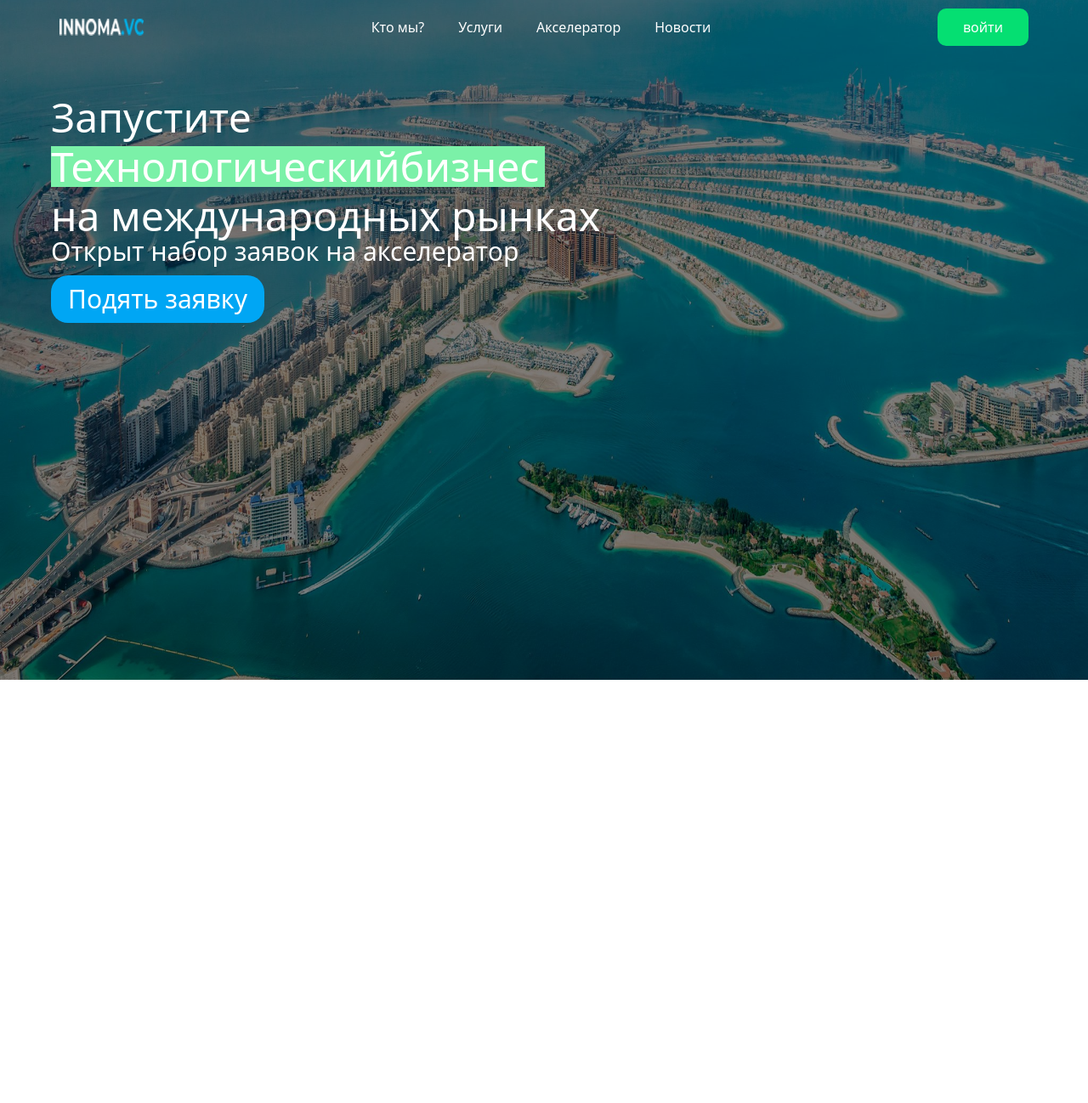
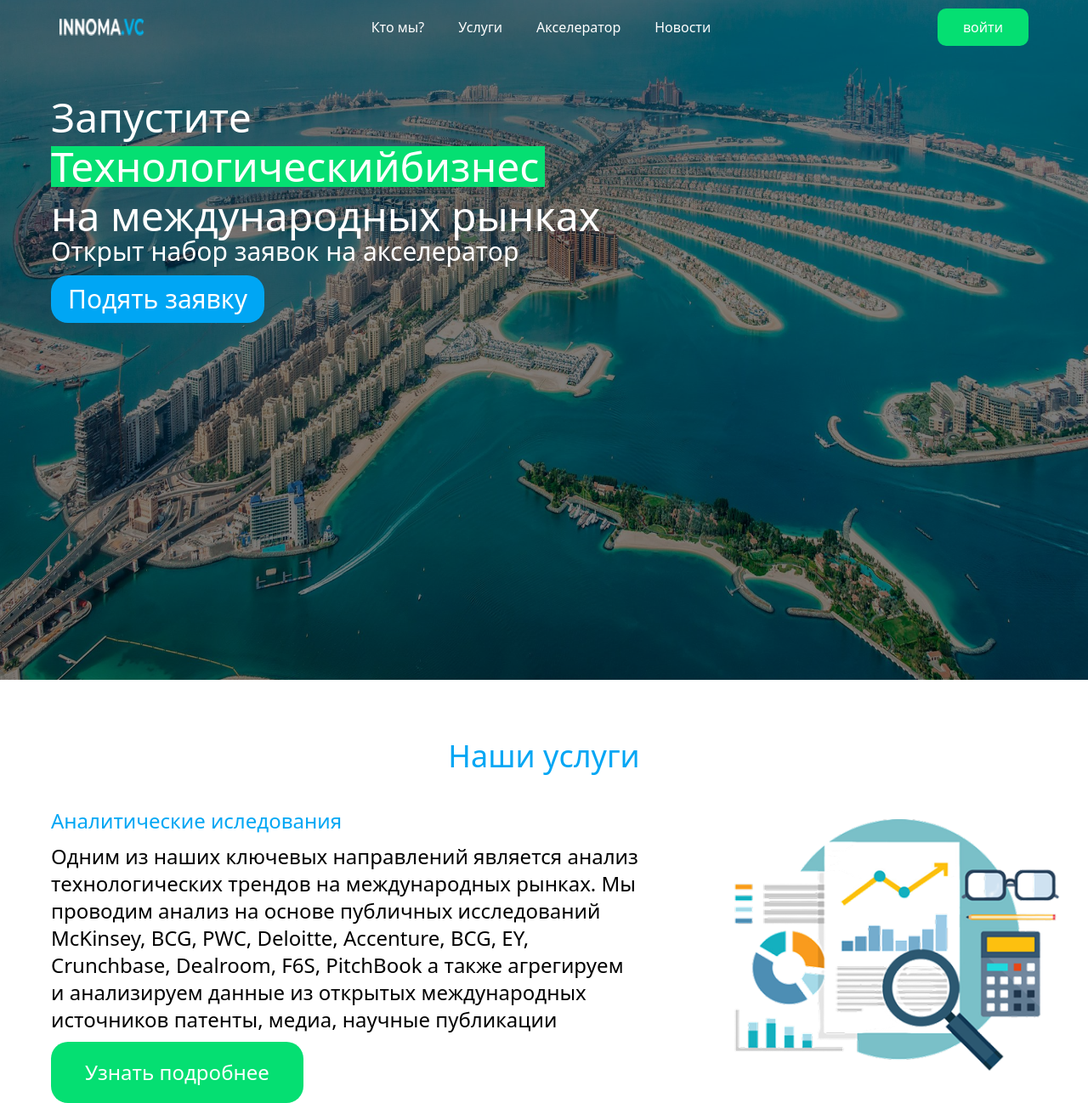
Before and after one commit to Sunat-Ibodov/It--, a website: page src/index.html in a window 1280 px wide. Shown: the whole page at 85% size. Before the commit the page ends 800 px from the top, so only its background shows below. Drawn offline with Linux system fonts and the light colour scheme.

Commit message:
second commit

```diff
--- a/src/index.html
+++ b/src/index.html
@@ -29,12 +29,31 @@
                 class="flex flex-col items-center md:items-start lg:items-start text-3xl md:text-4xl lg:text-5xl justify-center mt-[50px] md:px-[10px] lg:px-[60px]">
                 <h1 class="text-white">Запустите </h1>
                 <div class="flex flex-col md:flex-row lg:flex-row text-white justify-center items-center mt-[10px]">
-                    <h1 class="bg-green-300">Технологический </h1>
-                    <h1 class="bg-green-300 w-[100px] md:w-[130px] lg:w-[170px]">бизнес</h1>
+                    <h1 class="bg-green-400">Технологический </h1>
+                    <h1 class="bg-green-400 w-[100px] md:w-[130px] lg:w-[170px]">бизнес</h1>
                 </div>
-                <h1 class="text-white w-[300px] md:w-[550px] lg:w-[650px] text-center md:text-start lg:text-start mt-[10px]">на международных рынках</h1>
+                <h1
+                    class="text-white w-[300px] md:w-[550px] lg:w-[650px] text-center md:text-start lg:text-start mt-[10px]">
+                    на международных рынках</h1>
                 <p class="text-[20px] md:text-2xl lg:text-3xl text-white">Открыт набор заявок на акселератор</p>
-                <button  class="text-white bg-sky-500 rounded-[20px] outline-0 px-[20px] py-[10px] mt-[10px] md:text-2xl lg:text-3xl">Подять заявку</button>
+                <button
+                    class="text-white bg-sky-500 rounded-[20px] outline-0 px-[20px] py-[10px] mt-[10px] md:text-2xl lg:text-3xl">Подять
+                    заявку</button>
+            </div>
+        </div>
+    </div>
+    <div>
+        <h1 class="mb-[20px] text-sky-500 text-3xl md:text-3xl lg:text-4xl mt-[70px] text-center">Наши услуги</h1>
+
+        <div class="flex flex-col lg:flex-row-reverse md:items-center">
+            <img src="./images/kisspng-competitor-analysis-market-research-marketing-quan-5b102810d85456 1.png" alt="" class="md:w-[45git0px] h-[300px]">
+            <div class="text-1xl md:text-2xl lg:text-2xl px-[20px] flex flex-col items-center lg:items-start lg:px-[60px]">
+                <p class="text-sky-500 mb-[10px] text-center mt-[20px] ">Аналитические иследования</p>
+                <p class="text-center lg:text-start">Одним из наших ключевых направлений является анализ технологических трендов на международных рынках.
+                    Мы проводим анализ на основе публичных исследований McKinsey, BCG, PWC, Deloitte, Accenture, BCG,
+                    EY, Crunchbase, Dealroom, F6S, PitchBook а также агрегируем и анализируем данные из открытых
+                    международных источников патенты, медиа, научные публикации</p>
+                    <button class="text-white  outline-0 bg-green-400 py-[20px] px-[40px] rounded-[20px] mt-[10px]">Узнать подробнее</button>
             </div>
         </div>
     </div>
```
Also changed, not shown: src/images/kisspng-competitor-analysis-market-research-marketing-quan-5b102810d85456 1.png (added), src/images/rocket 1.png (added), src/output.css.
